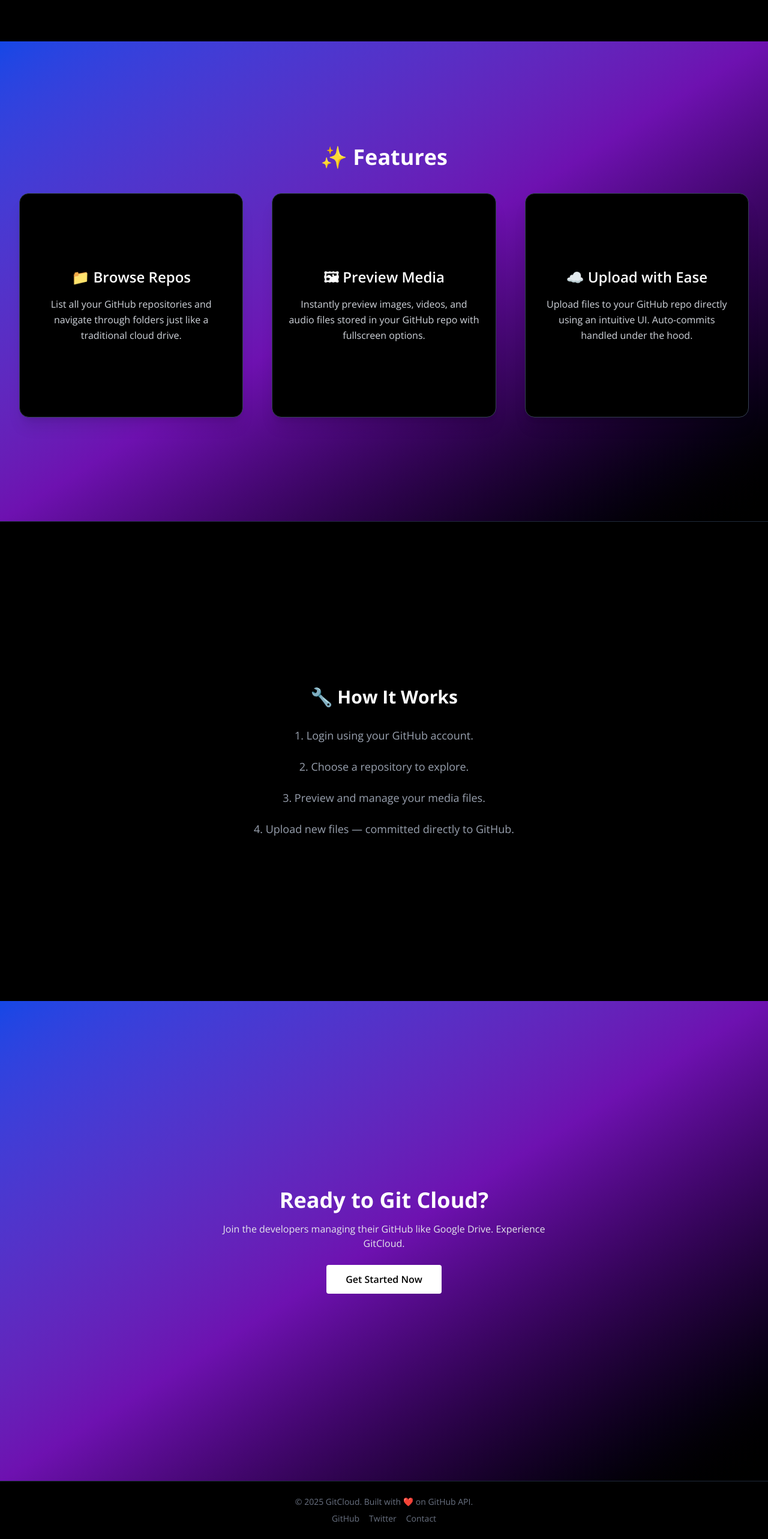
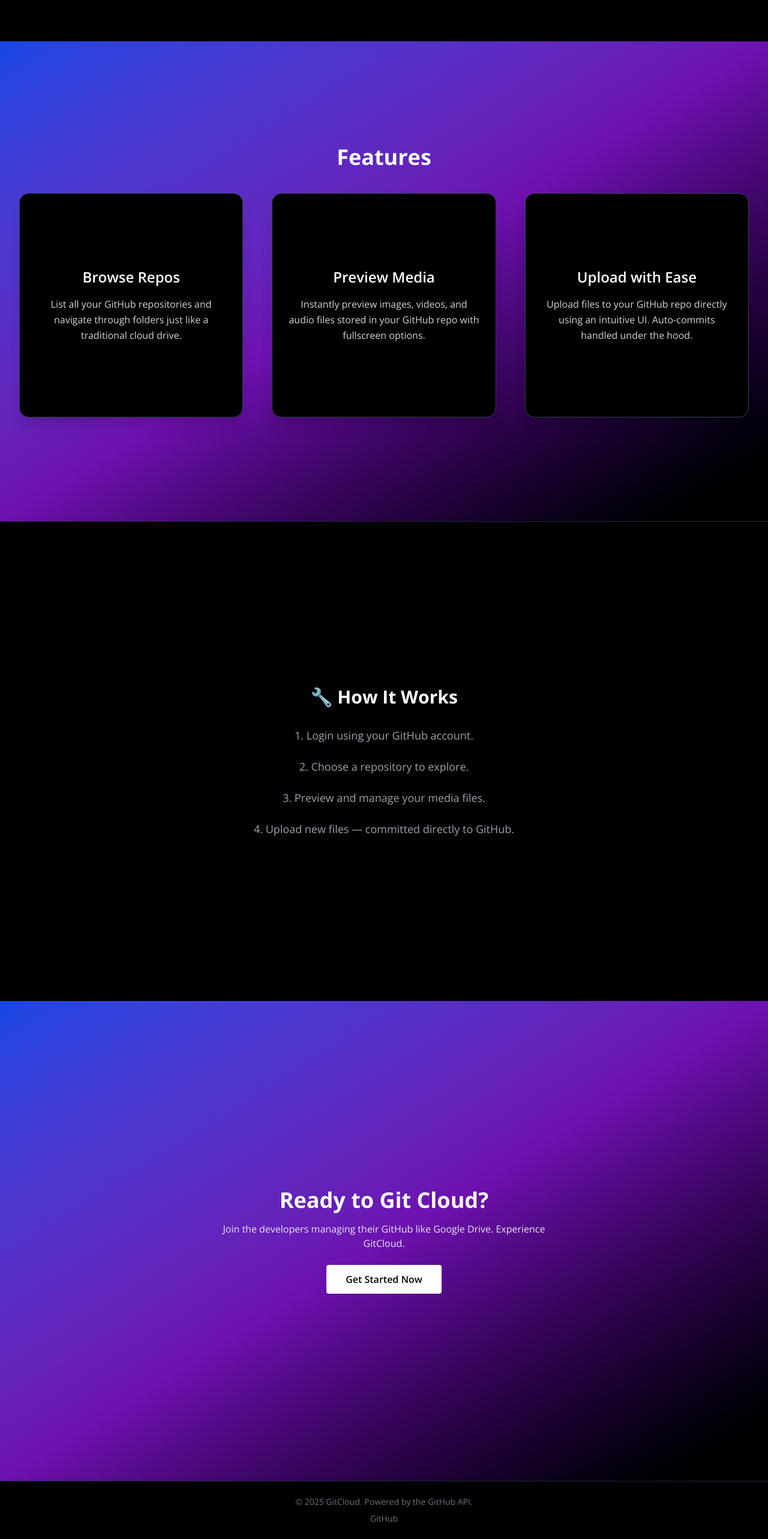
Before and after one commit to SameerMatoria/Git_Cloud, a Next.js app in the folder gitcloud/: page / in a window 1280 px wide. Shown: the part 731-3297 px from the top of the page at 60% size. Built offline with nearby package versions, Linux system fonts and the light colour scheme.

Commit message:
changed some fonts

```diff
--- a/gitcloud/src/app/page.js
+++ b/gitcloud/src/app/page.js
@@ -58,7 +58,7 @@
         className="h-screen bg-gradient-to-br from-blue-700 via-purple-800 to-black px-4 md:px-8 py-20 flex items-center justify-center"
       >
         <div className="max-w-7xl w-full flex flex-col justify-center">
-          <h3 className="text-4xl font-bold text-center mb-10 text-white">✨ Features</h3>
+          <h3 className="text-4xl font-bold text-center mb-10 text-white">Features</h3>
           {/* Horizontal scroll with fade effect */}
           <div className="relative">
             <div
@@ -72,7 +72,7 @@
               <div
                 className="bg-black bg-opacity-40 p-6 aspect-square rounded-2xl border border-gray-700 shadow-xl hover:scale-105 transition-transform flex flex-col justify-center items-center flex-shrink-0 w-[70%] sm:w-[50%] md:w-auto snap-center mx-2 md:mx-0"
               >
-                <h4 className="text-2xl font-semibold mb-4 text-white text-center">📁 Browse Repos</h4>
+                <h4 className="text-2xl font-semibold mb-4 text-white text-center">Browse Repos</h4>
                 <p className="text-gray-300 text-base leading-relaxed text-center">
                   List all your GitHub repositories and navigate through folders just like a traditional cloud drive.
                 </p>
@@ -82,7 +82,7 @@
               <div
                 className="bg-black bg-opacity-40 p-6 aspect-square rounded-2xl border border-gray-700 shadow-xl hover:scale-105 transition-transform flex flex-col justify-center items-center flex-shrink-0 w-[70%] sm:w-[50%] md:w-auto snap-center mx-2 md:mx-0"
               >
-                <h4 className="text-2xl font-semibold mb-4 text-white text-center">🖼 Preview Media</h4>
+                <h4 className="text-2xl font-semibold mb-4 text-white text-center">Preview Media</h4>
                 <p className="text-gray-300 text-base leading-relaxed text-center">
                   Instantly preview images, videos, and audio files stored in your GitHub repo with fullscreen options.
                 </p>
@@ -92,7 +92,7 @@
               <div
                 className="bg-black bg-opacity-40 p-6 aspect-square rounded-2xl border border-gray-700 shadow-xl hover:scale-105 transition-transform flex flex-col justify-center items-center flex-shrink-0 w-[70%] sm:w-[50%] md:w-auto snap-center mx-2 md:mx-0"
               >
-                <h4 className="text-2xl font-semibold mb-4 text-white text-center">☁️ Upload with Ease</h4>
+                <h4 className="text-2xl font-semibold mb-4 text-white text-center">Upload with Ease</h4>
                 <p className="text-gray-300 text-base leading-relaxed text-center">
                   Upload files to your GitHub repo directly using an intuitive UI. Auto-commits handled under the hood.
                 </p>
@@ -135,11 +135,9 @@
 
       {/* Footer */}
       <footer className="bg-black border-t border-gray-800 px-6 py-6 text-center text-gray-500 text-sm">
-        <div className="mb-2">© {new Date().getFullYear()} GitCloud. Built with ❤️ on GitHub API.</div>
+        <div className="mb-2">© {new Date().getFullYear()} GitCloud. Powered by the GitHub API.</div>
         <div className="space-x-4">
-          <a href="https://github.com" target="_blank" className="hover:text-white">GitHub</a>
-          <a href="https://twitter.com" target="_blank" className="hover:text-white">Twitter</a>
-          <a href="mailto:support@gitcloud.com" className="hover:text-white">Contact</a>
+          <a href="https://github.com" target="https://github.com/SameerMatoria" className="hover:text-white">GitHub</a>
         </div>
       </footer>
     </div>
```
